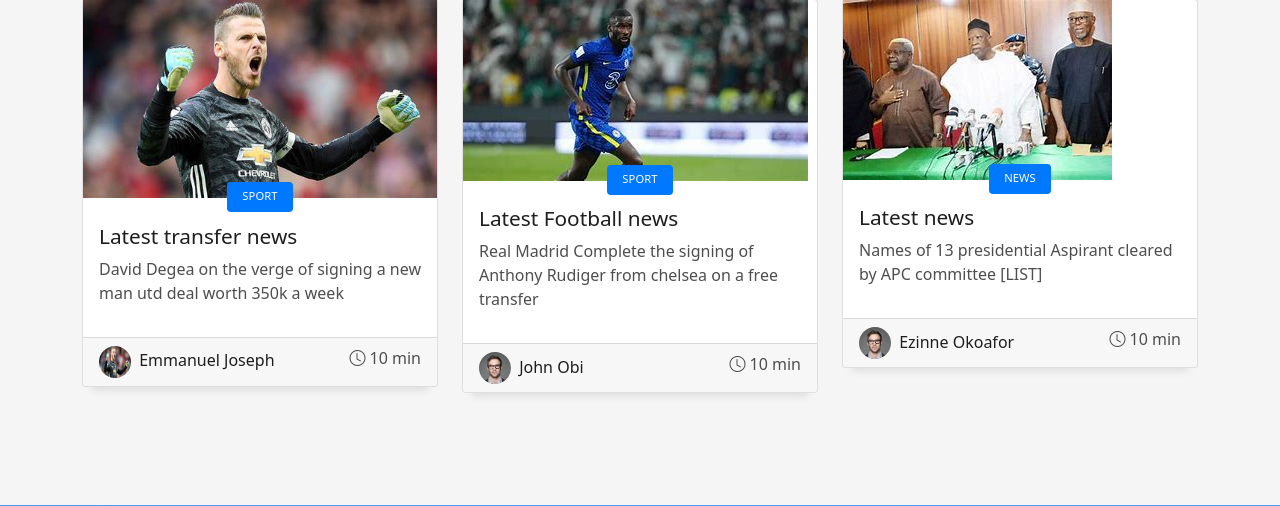
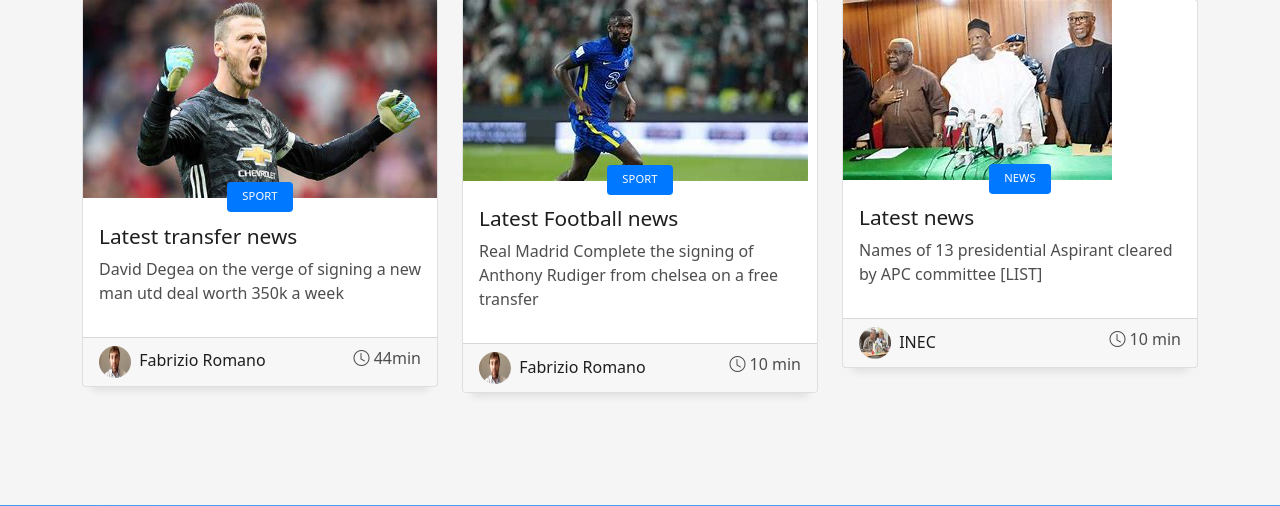
Before and after one commit to Kentech10/Ken_folio, a Django app: page / in a window 1280 px wide. Shown: the part 5345-5851 px from the top of the page. Run offline with Django 4.2, Linux system fonts and the light colour scheme; some libraries are stand-ins or nearby versions.

Commit message:
modification

```diff
--- a/Ken_folio/templates/index.html
+++ b/Ken_folio/templates/index.html
@@ -561,12 +561,12 @@
               <div class="card-footer">
                 <div class="post-author">
                   <a href="#">
-                    <img src="{% static 'assets/img/degea.jpg' %}" alt="" class="avatar rounded-circle">
-                    <span class="author">Emmanuel Joseph</span>
+                    <img src="{% static 'assets/img/romano.jpg' %}" alt="" class="avatar rounded-circle">
+                    <span class="author">Fabrizio Romano</span>
                   </a>
                 </div>
                 <div class="post-date">
-                  <span class="bi bi-clock"></span> 10 min
+                  <span class="bi bi-clock"></span>  44min
                 </div>
               </div>
             </div>
@@ -590,8 +590,8 @@
               <div class="card-footer">
                 <div class="post-author">
                   <a href="#">
-                    <img src="{% static 'assets/img/testimonial-2.jpg' %}" alt="" class="avatar rounded-circle">
-                    <span class="author">John Obi</span>
+                    <img src="{% static 'assets/img/romano.jpg' %}" alt="" class="avatar rounded-circle">
+                    <span class="author">Fabrizio Romano</span>
                   </a>
                 </div>
                 <div class="post-date">
@@ -620,8 +620,8 @@
               <div class="card-footer">
                 <div class="post-author">
                   <a href="#">
-                    <img src="{% static 'assets/img/testimonial-2.jpg' %}" alt="" class="avatar rounded-circle">
-                    <span class="author">Ezinne Okoafor</span>
+                    <img src="{% static 'assets/img/inec.jpg' %}" alt="" class="avatar rounded-circle">
+                    <span class="author">INEC</span>
                   </a>
                 </div>
                 <div class="post-date">
```
Also changed, not shown: static/assets/img/fabrizo.jpg (added), static/assets/img/inec.jpg (added), static/assets/img/news.jpg (added), static/assets/img/romano.jpg (added).
